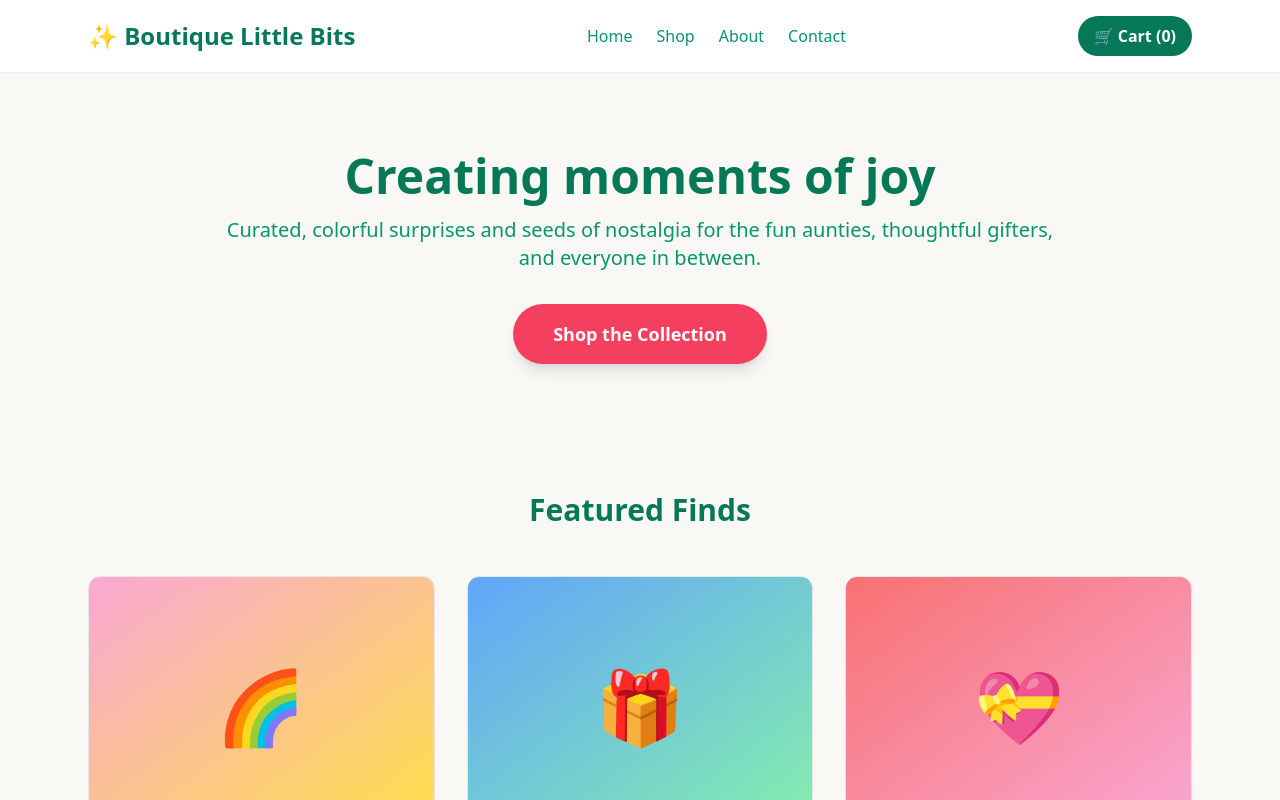
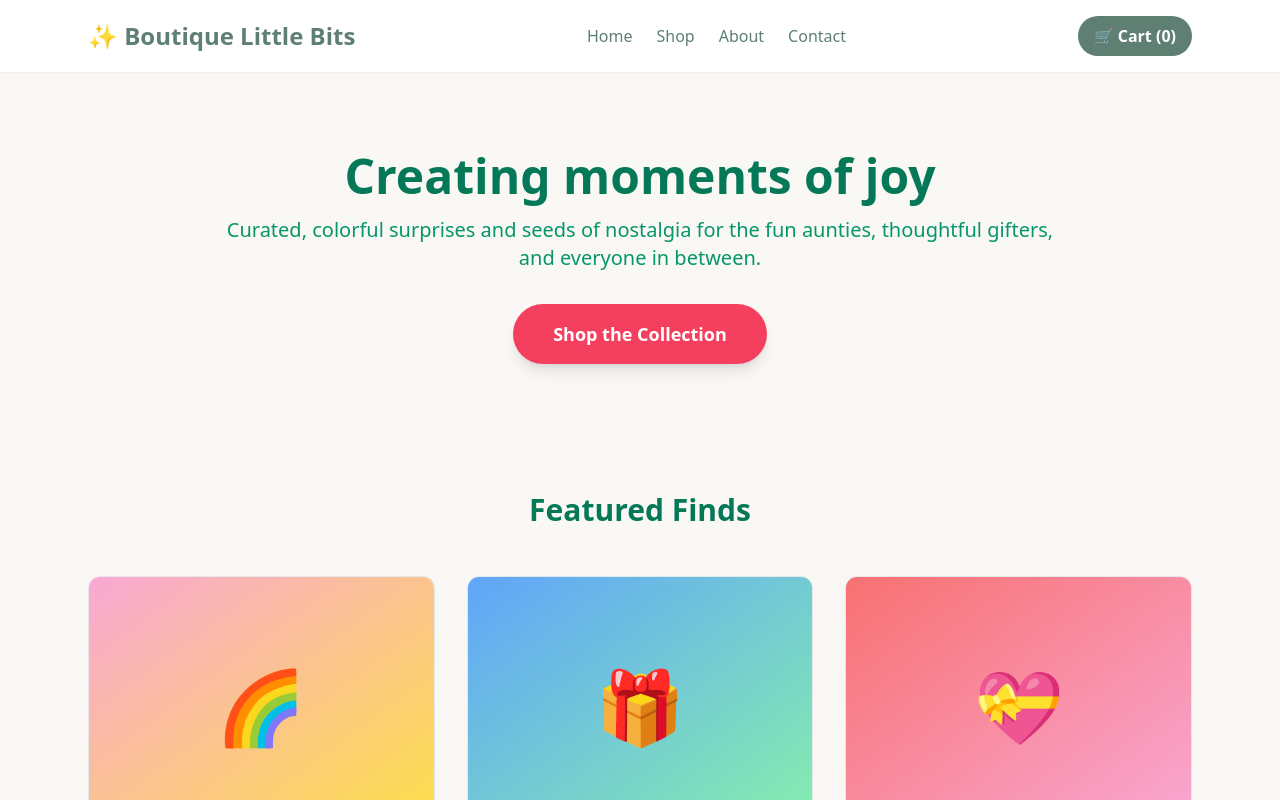
Before and after one commit to BoutiqueLittleBits-Admin/littlebits-hub, a Next.js app: page / in a window 1280 px wide. Shown: the top 800 px of the page. Built offline with nearby package versions, Linux system fonts and the light colour scheme.

Commit message:
Update Header.js

```diff
--- a/app/components/Header.js
+++ b/app/components/Header.js
@@ -11,22 +11,22 @@ export default function Header() {
   return (
     <header className="bg-white shadow-sm sticky top-0 z-50">
       <div className="max-w-6xl mx-auto px-6 py-4 flex items-center justify-between">
-        <a href="/" className="text-2xl font-bold text-emerald-700">
+        <a href="/" className="text-2xl font-bold text-brand-sage">
           ✨ Boutique Little Bits
         </a>
 
-        <nav className="hidden md:flex gap-6 text-emerald-600 font-medium">
-          <a href="/" className="hover:text-rose-500 transition-colors">Home</a>
-          <a href="/shop" className="hover:text-rose-500 transition-colors">Shop</a>
-          <a href="/about" className="hover:text-rose-500 transition-colors">About</a>
-          <a href="/contact" className="hover:text-rose-500 transition-colors">Contact</a>
+        <nav className="hidden md:flex gap-6 text-brand-sage font-medium">
+          <a href="/" className="hover:text-brand-coral transition-colors">Home</a>
+          <a href="/shop" className="hover:text-brand-coral transition-colors">Shop</a>
+          <a href="/about" className="hover:text-brand-coral transition-colors">About</a>
+          <a href="/contact" className="hover:text-brand-coral transition-colors">Contact</a>
         </nav>
 
         <div className="flex items-center gap-4">
           <div className="relative">
             <button
               onClick={() => setCartOpen(!cartOpen)}
-              className="bg-emerald-700 text-white px-4 py-2 rounded-full font-semibold hover:bg-rose-500 transition-colors"
+              className="bg-brand-sage text-white px-4 py-2 rounded-full font-semibold hover:bg-brand-coral transition-colors"
             >
               🛒 Cart ({cartCount})
             </button>
@@ -35,7 +35,7 @@ export default function Header() {
 
           <button
             onClick={() => setMenuOpen(!menuOpen)}
-            className="md:hidden text-2xl text-emerald-700"
+            className="md:hidden text-2xl text-brand-sage"
           >
             {menuOpen ? '✕' : '☰'}
           </button>
@@ -44,11 +44,11 @@ export default function Header() {
 
       {menuOpen && (
         <nav className="md:hidden bg-white border-t border-gray-100 px-6 py-4">
-          <div className="flex flex-col gap-4 text-emerald-600 font-medium">
-            <a href="/" className="hover:text-rose-500 transition-colors py-2">Home</a>
-            <a href="/shop" className="hover:text-rose-500 transition-colors py-2">Shop</a>
-            <a href="/about" className="hover:text-rose-500 transition-colors py-2">About</a>
-            <a href="/contact" className="hover:text-rose-500 transition-colors py-2">Contact</a>
+          <div className="flex flex-col gap-4 text-brand-sage font-medium">
+            <a href="/" className="hover:text-brand-coral transition-colors py-2">Home</a>
+            <a href="/shop" className="hover:text-brand-coral transition-colors py-2">Shop</a>
+            <a href="/about" className="hover:text-brand-coral transition-colors py-2">About</a>
+            <a href="/contact" className="hover:text-brand-coral transition-colors py-2">Contact</a>
           </div>
         </nav>
       )}
```
